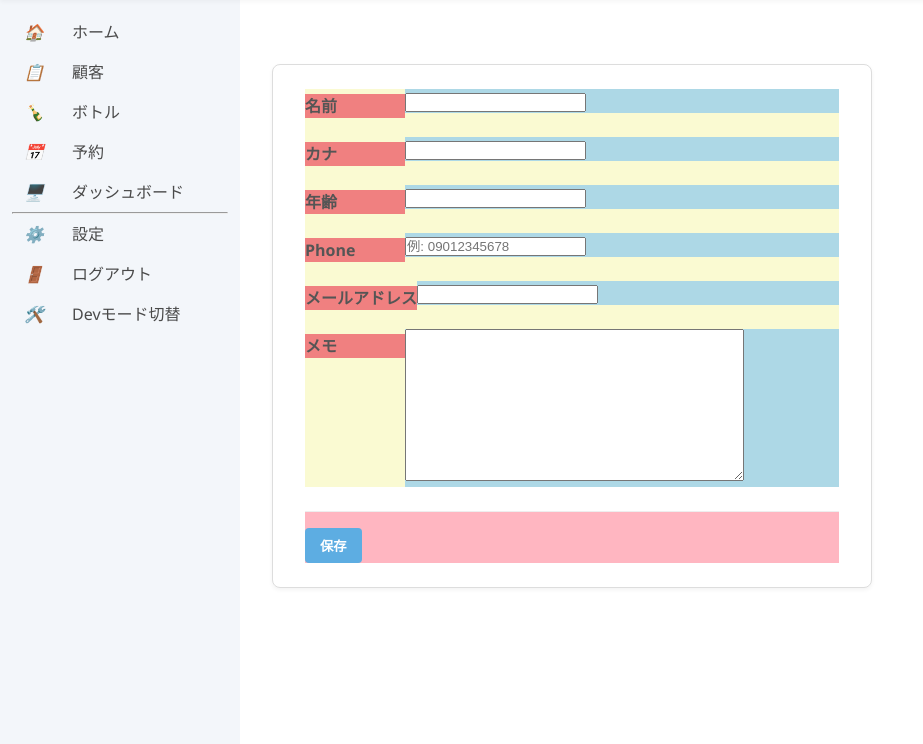
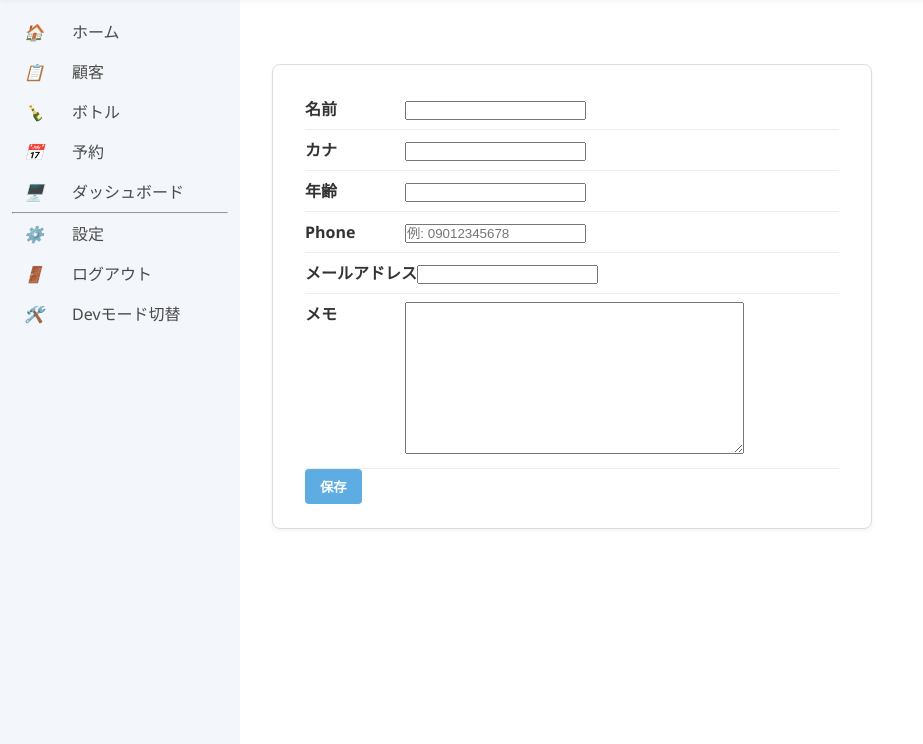
Before and after one commit to hryoko/simplecrm, a Django app: page /customers/create/ in a window 1280 px wide. Shown: the part 56-800 px from the top of the page, without its empty margins (0-923 px from the left). Run offline with Django 5.2, Linux system fonts and the light colour scheme; parts of the project's set-up code (start-up, migrations or seed data) failed here and were passed over.

Commit message:
20250702-01 layout

```diff
--- a/apps/customers/forms.py
+++ b/apps/customers/forms.py
@@ -1,6 +1,7 @@
 from django import forms
+from django.core.validators import RegexValidator
+
 from .models import Customer
-from django.core.validators import RegexValidator
 
 
 class CustomerForm(forms.ModelForm):
@@ -29,6 +30,9 @@ class CustomerForm(forms.ModelForm):
 
     def clean_email(self):
         email = self.cleaned_data.get('email')
-        if email and Customer.objects.filter(email=email).exists():
-            raise forms.ValidationError("このメールアドレスはすでに登録されています。")
+        qs = Customer.objects.filter(email=email)
+        if self.instance.pk:
+            qs = qs.exclude(pk=self.instance.pk)
+        if qs.exists():
+            raise forms.ValidationError('このメールアドレスは既に登録されています。')
         return email
--- a/apps/customers/models.py
+++ b/apps/customers/models.py
@@ -38,8 +38,8 @@ class Customer(models.Model):
         null=True,
     )
     memo = models.TextField('メモ', blank=True)
-    created_at = models.DateTimeField(default=timezone.now)
-    updated_at = models.DateTimeField(auto_now=True)
+    created_at = models.DateTimeField('登録日', default=timezone.now)
+    updated_at = models.DateTimeField('更新日', auto_now=True)
 
     def __str__(self):
         return self.name
--- a/apps/customers/views.py
+++ b/apps/customers/views.py
@@ -33,7 +33,7 @@ class CustomerListView(ListView):
             {"key": field.name, "label": field.verbose_name.title()}
             for field in Customer._meta.fields
         ]
-        exclude_keys = {'created_at', 'updated_at'}
+        exclude_keys = ['memo', 'created_at', 'updated_at']
         headers = [h for h in all_headers if h['key'] not in exclude_keys]
         wanted_fields = [h['key'] for h in headers]
 
@@ -67,7 +67,8 @@ class CustomerDetailView(DetailView):
         context = super().get_context_data(**kwargs)
 
         obj = self.object
-        exclude_keys = {'id', 'created_at', 'updated_at'}
+        exclude_keys = ['id', 'created_at', 'updated_at']
+        exclude_keys = ['name']
 
         # ラベルと値を動的に構成
         context['details'] = [
@@ -87,7 +88,7 @@ class CustomerDetailView(DetailView):
         context['delete_url'] = self.namespaced_url('customers', 'delete', obj.pk)
         context['back_url'] = self.namespaced_url('customers', 'list')
 
-        context['title'] = obj.name
+        context['title'] = f'{obj.name} 様'
         context['page_title'] = '顧客詳細'
         return context
 
@@ -96,13 +97,13 @@ class CustomerUpdateView(UpdateView):
     model = Customer
     form_class = CustomerForm
     template_name = 'customers/customer_form.html'
-    success_url = reverse_lazy('list')
+    success_url = reverse_lazy('customers:list')
 
     def get_context_data(self, **kwargs):
         context = super().get_context_data(**kwargs)
         obj = self.object
-        context['title'] = f'title: {obj.name}'
-        context['page_title'] = 'page_title顧客編集'
+        context['title'] = f'{obj.name} 様'
+        context['page_title'] = '顧客編集'
         return context
 
 
--- a/scss/_dev.scss
+++ b/scss/_dev.scss
@@ -5,7 +5,7 @@ $outline-color: rgba(255, 0, 0, 0.3);
 $header-bg: rgba(0, 100, 255, 0.1);
 $aside-bg: rgba(0, 255, 200, 0.5);
 $nav-bg: rgba(0, 255, 100, 0.1);
-$main-bg: rgba(255, 255, 0, 0.1);
+$main-bg: rgba(255, 255, 0, 0.3);
 $footer-bg: rgba(128, 128, 128, 0.1);
 $btn-bg: rgba(255, 165, 0, 0.15);
 $btn-border: rgba(255, 165, 0, 0.5);
@@ -41,4 +41,29 @@ $btn-border: rgba(255, 165, 0, 0.5);
     background-color: $btn-bg;
     border: 1px solid $btn-border;
   }
+
+  .component-card {
+    background-color: rgba(0, 0, 0, 0.3);
+    .card-header {
+      background-color: lightgreen;
+    }
+    .card-body {
+      background-color: lightseagreen;
+
+      .card-row {
+        .label {
+          background-color: lightcoral;
+        }
+        .value {
+          background-color: lightblue;
+        }
+      }
+    }
+    .card-footer {
+      background-color: lightpink;
+      .footer-info {
+        background-color: lightsalmon;
+      }
+    }
+  }
 }
--- a/scss/_sagyo.scss
+++ b/scss/_sagyo.scss
@@ -338,7 +338,7 @@ input[type="button"] {
   Card
 ------------------------------ */
 .component-card {
-  max-width: 600px;
+  width: 600px;
   margin: 2em 0;
   padding: 1.5em 2em;
   background: #fff;
@@ -346,94 +346,82 @@ input[type="button"] {
   border-radius: 8px;
   box-shadow: 0 2px 4px rgba(0, 0, 0, 0.05);
 
-  .card-header {
-    background-color: lightgreen;
+  .card-body {
+    // padding: 1.5em 0;
 
     h3 {
-      margin-bottom: 1.5em;
-      font-size: 1.3em;
+      margin-bottom: 1em;
       border-bottom: 1px solid #eee;
       padding-bottom: 0.5em;
     }
-  }
 
-  .card-body {
-    background-color: lightgoldenrodyellow;
-    // padding: 1.5em 0;
-
-    .card-row {
+    .card-row,
+    .footer-info {
       display: flex;
       align-items: flex-start;
-      margin-bottom: 1.2em;
-      // justify-content: flex-start; // 左詰め
-      // padding: 0.1em 0;
-      // border-bottom: 1px solid #f0f0f0;
+      // margin-bottom: 1em;
+      justify-content: flex-start; // 明示的に記入
+      padding: 0.5em 0;
+      border-bottom: 1px solid #eee;
 
       .label {
-        background-color: lightcoral;
         min-width: 100px;
         font-weight: bold;
-        color: #555;
-        margin-top: 0.3em;
       }
 
       .value {
-        background-color: lightblue;
         flex: 1;
-        color: #222;
-        text-align: left; // ← 左寄せ
       }
     }
+
+    .footer-info {
+      font-size: 0.9em;
+      // color: #666;
+      // margin-bottom: 0.8em;
+      // display: flex;
+      // justify-content: flex-start; // 左詰め
   }
 
   .card-footer {
-    background-color: lightpink;
     margin-top: 1.5em;
     padding-top: 1em;
     border-top: 1px solid #eee;
 
-    .footer-info {
-      background-color: lightsalmon;
-      font-size: 0.9em;
-      color: #666;
-      margin-bottom: 0.8em;
-      display: flex;
-      justify-content: flex-start; // 左詰め
 
       .label {
-        font-weight: bold;
-        color: #555;
-        min-width: 100px;
+        // font-weight: bold;
+        // color: #555;
+        // min-width: 100px;
       }
 
       .value {
-        flex: 1;
-        text-align: left;
+        // flex: 1;
+        // text-align: left;
       }
     }
 
     .actions {
-      background-color: #eee;
-      margin-top: 1.5em;
-      text-align: left; // ボタンも左寄せにするならここ
+      // background-color: #eee;
+      // margin-top: 1.5em;
+      // text-align: left; // ボタンも左寄せにするならここ
 
       a {
-        margin-right: 0.5em;
-        text-decoration: none;
-        color: #007bff;
-        position: relative;
+        // margin-right: 0.5em;
+        // text-decoration: none;
+        // color: #007bff;
+        // position: relative;
 
         &:hover {
           text-decoration: underline;
         }
 
         &:not(:last-child)::after {
-          content: "|";
-          font-size: 1rem;
-          position: absolute;
-          right: -0.5em;
-          /* 縦棒の位置調整 */
-          color: #999;
+          // content: "|";
+          // font-size: 1rem;
+          // position: absolute;
+          // right: -0.5em;
+          // /* 縦棒の位置調整 */
+          // color: #999;
         }
 
         // &:not(:last-child)::after {
@@ -447,7 +435,7 @@ input[type="button"] {
         // }
 
         &:last-child {
-          margin-right: 0;
+          // margin-right: 0;
           /* 最後のリンクの右マージンをなくす */
         }
       }
--- a/static/css/main.css
+++ b/static/css/main.css
@@ -320,7 +320,7 @@ input[type=button]:hover {
   Card
 ------------------------------ */
 .component-card {
-  max-width: 600px;
+  width: 600px;
   margin: 2em 0;
   padding: 1.5em 2em;
   background: #fff;
@@ -328,83 +328,40 @@ input[type=button]:hover {
   border-radius: 8px;
   box-shadow: 0 2px 4px rgba(0, 0, 0, 0.05);
 }
-.component-card .card-header {
-  background-color: lightgreen;
-}
-.component-card .card-header h3 {
-  margin-bottom: 1.5em;
-  font-size: 1.3em;
+.component-card .card-body h3 {
+  margin-bottom: 1em;
   border-bottom: 1px solid #eee;
   padding-bottom: 0.5em;
 }
-.component-card .card-body {
-  background-color: lightgoldenrodyellow;
-}
-.component-card .card-body .card-row {
+.component-card .card-body .card-row,
+.component-card .card-body .footer-info {
   display: flex;
   align-items: flex-start;
-  margin-bottom: 1.2em;
+  justify-content: flex-start;
+  padding: 0.5em 0;
+  border-bottom: 1px solid #eee;
 }
-.component-card .card-body .card-row .label {
-  background-color: lightcoral;
+.component-card .card-body .card-row .label,
+.component-card .card-body .footer-info .label {
   min-width: 100px;
   font-weight: bold;
-  color: #555;
-  margin-top: 0.3em;
 }
-.component-card .card-body .card-row .value {
-  background-color: lightblue;
+.component-card .card-body .card-row .value,
+.component-card .card-body .footer-info .value {
   flex: 1;
-  color: #222;
-  text-align: left;
 }
-.component-card .card-footer {
-  background-color: lightpink;
+.component-card .card-body .footer-info {
+  font-size: 0.9em;
+}
+.component-card .card-body .card-footer {
   margin-top: 1.5em;
   padding-top: 1em;
   border-top: 1px solid #eee;
 }
-.component-card .card-footer .footer-info {
-  background-color: lightsalmon;
-  font-size: 0.9em;
-  color: #666;
-  margin-bottom: 0.8em;
-  display: flex;
-  justify-content: flex-start;
-}
-.component-card .card-footer .footer-info .label {
-  font-weight: bold;
-  color: #555;
-  min-width: 100px;
-}
-.component-card .card-footer .footer-info .value {
-  flex: 1;
-  text-align: left;
-}
-.component-card .card-footer .actions {
-  background-color: #eee;
-  margin-top: 1.5em;
-  text-align: left;
-}
-.component-card .card-footer .actions a {
-  margin-right: 0.5em;
-  text-decoration: none;
-  color: #007bff;
-  position: relative;
-}
-.component-card .card-footer .actions a:hover {
+.component-card .card-body .actions a:hover {
   text-decoration: underline;
 }
-.component-card .card-footer .actions a:not(:last-child)::after {
-  content: "|";
-  font-size: 1rem;
-  position: absolute;
-  right: -0.5em;
-  /* 縦棒の位置調整 */
-  color: #999;
-}
-.component-card .card-footer .actions a:last-child {
-  margin-right: 0;
+.component-card .card-body .actions a:last-child {
   /* 最後のリンクの右マージンをなくす */
 }
 .component-card.component-form input,
@@ -460,7 +417,7 @@ input[type=button]:hover {
   background-color: rgba(0, 255, 100, 0.1);
 }
 .dev-mode main {
-  background-color: rgba(255, 255, 0, 0.1);
+  background-color: rgba(255, 255, 0, 0.3);
 }
 .dev-mode footer {
   background-color: rgba(128, 128, 128, 0.1);
@@ -470,4 +427,25 @@ input[type=button]:hover {
 .dev-mode input[type=submit] {
   background-color: rgba(255, 165, 0, 0.15);
   border: 1px solid rgba(255, 165, 0, 0.5);
+}
+.dev-mode .component-card {
+  background-color: rgba(0, 0, 0, 0.3);
+}
+.dev-mode .component-card .card-header {
+  background-color: lightgreen;
+}
+.dev-mode .component-card .card-body {
+  background-color: lightseagreen;
+}
+.dev-mode .component-card .card-body .card-row .label {
+  background-color: lightcoral;
+}
+.dev-mode .component-card .card-body .card-row .value {
+  background-color: lightblue;
+}
+.dev-mode .component-card .card-footer {
+  background-color: lightpink;
+}
+.dev-mode .component-card .card-footer .footer-info {
+  background-color: lightsalmon;
 }/*# sourceMappingURL=main.css.map */
--- a/templates/base.html
+++ b/templates/base.html
@@ -52,7 +52,7 @@
           </a>
 
           <hr>
-          <a href="#" title="設定">
+          <a href="{% url 'admin:index' %}" title="設定">
             <i>⚙️</i><span class="label">設定</span>
           </a>
           <form action="{% url 'logout' %}" method="post">
```
Also changed, not shown: templates/components/_card_base.html (+7 -5 lines), templates/components/_detail_card.html (+5 -17 lines), 3 other files.
